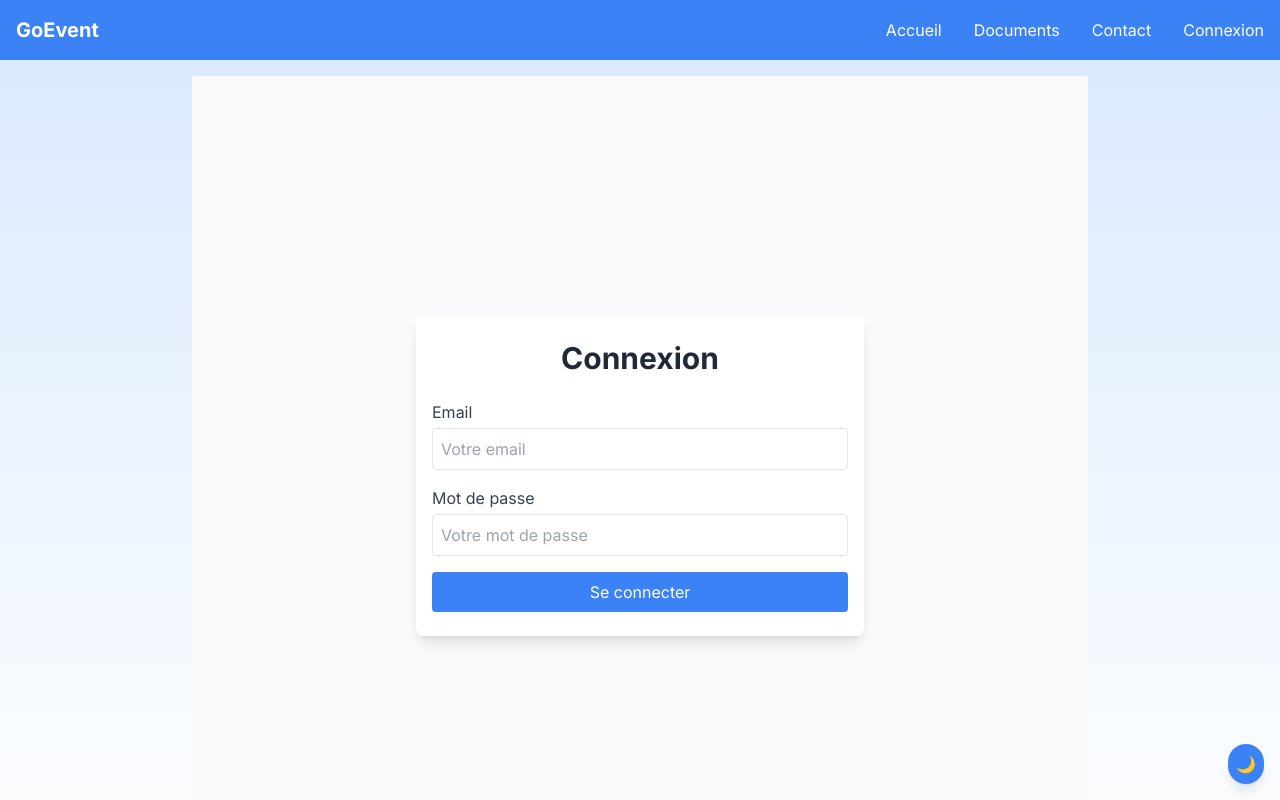
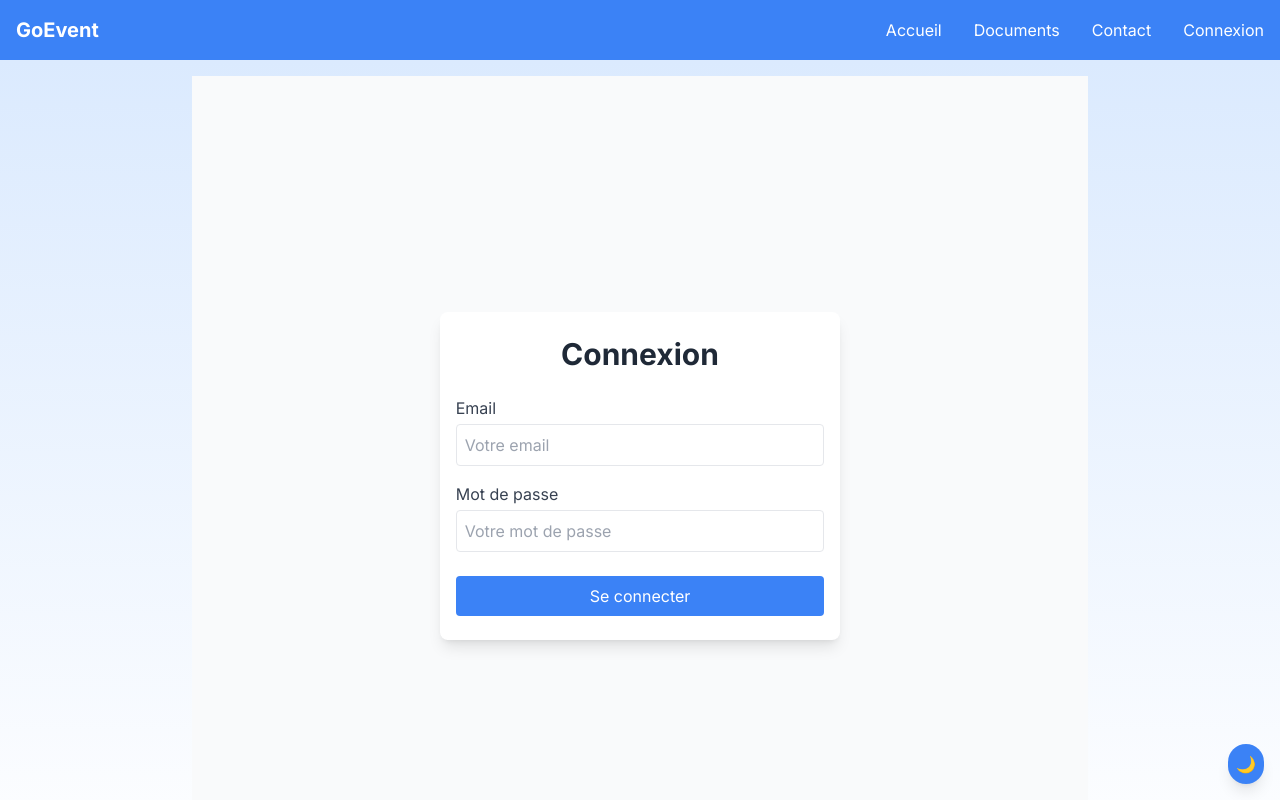
Before and after one commit to s6serge/goevents-app, a Next.js app: page /login in a window 1280 px wide. Shown: the top 800 px of the page. Built offline with nearby package versions, Linux system fonts and the light colour scheme.

Commit message:
Login page
Ajout commentaire + fix layer dimbrication

```diff
--- a/app/login/page.jsx
+++ b/app/login/page.jsx
@@ -1,40 +1,73 @@
 // app/login/page.jsx
+// Ce composant affiche la page de connexion avec un formulaire permettant à l'utilisateur de se connecter.
 export default function LoginPage() {
   return (
+    // Niveau 1 : Conteneur principal de la page
+    // - Définit un padding vertical (py-8), les couleurs de fond pour les modes clair et sombre,
+    //   et une hauteur minimale pour occuper tout l'écran (min-h-screen).
+    // - Utilise flex pour centrer verticalement le contenu.
     <div className="py-8 bg-gray-50 dark:bg-gray-900 min-h-screen flex items-center">
-        <div className="container mx-auto px-4 max-w-md bg-white dark:bg-gray-800 shadow-lg rounded-lg p-6">
+
+      {/*
+        Niveau 2 : Carte de connexion
+        - Centre horizontalement la carte avec mx-auto et un padding horizontal (px-4).
+        - Limite la largeur maximale (max-w-md) pour un rendu optimal sur écran.
+        - Applique un fond blanc (ou sombre en mode dark), une ombre (shadow-lg) et des coins arrondis (rounded-lg),
+        - Ajoute un padding intérieur (p-6) pour espacer le contenu.
+      */}
+      <div className="mx-auto px-4 max-w-md bg-white dark:bg-gray-800 shadow-lg rounded-lg p-6">
+
+        {/*
+          Niveau 3 : Titre de la page de connexion
+          - Texte de grande taille, en gras et centré.
+          - Marge inférieure (mb-6) pour séparer le titre du formulaire.
+        */}
         <h1 className="text-3xl font-bold mb-6 text-gray-800 dark:text-white text-center">
           Connexion
         </h1>
-          <form className="space-y-4">
-            <div>
-              <label
-                htmlFor="email"
-                className="block text-gray-700 dark:text-gray-200 mb-1"
-              >
+
+        {/*
+          Niveau 3 : Formulaire de connexion
+          - Permet à l'utilisateur de saisir son email et son mot de passe.
+          - Chaque champ est directement placé dans le formulaire pour maintenir une imbrication maximale de 4 niveaux.
+        */}
+        <form>
+          {/*
+            Niveau 4 : Champ Email
+            - Label associé et champ de saisie pour l'email.
+            - Le label et l'input sont placés directement dans le formulaire.
+            - La marge (mb-1 pour le label et mb-4 pour l'input) assure un espacement harmonieux.
+          */}
+          <label htmlFor="email" className="block text-gray-700 dark:text-gray-200 mb-1">
             Email
           </label>
           <input
             id="email"
             type="email"
-                className="w-full p-2 border rounded focus:outline-none focus:ring focus:border-blue-500"
             placeholder="Votre email"
+            className="w-full p-2 border rounded focus:outline-none focus:ring focus:border-blue-500 mb-4"
           />
-            </div>
-            <div>
-              <label
-                htmlFor="password"
-                className="block text-gray-700 dark:text-gray-200 mb-1"
-              >
+
+          {/*
+            Niveau 4 : Champ Mot de passe
+            - Label associé et champ de saisie pour le mot de passe.
+            - Les marges assurent un espacement cohérent avec le champ précédent.
+          */}
+          <label htmlFor="password" className="block text-gray-700 dark:text-gray-200 mb-1">
             Mot de passe
           </label>
           <input
             id="password"
             type="password"
-                className="w-full p-2 border rounded focus:outline-none focus:ring focus:border-blue-500"
             placeholder="Votre mot de passe"
+            className="w-full p-2 border rounded focus:outline-none focus:ring focus:border-blue-500 mb-6"
           />
-            </div>
+
+          {/*
+            Niveau 4 : Bouton de soumission
+            - Bouton sur toute la largeur, avec un fond bleu qui s'assombrit au survol.
+            - Transition fluide pour une meilleure interaction.
+          */}
           <button
             type="submit"
             className="w-full bg-blue-500 hover:bg-blue-600 text-white p-2 rounded transition duration-300"
```
Lines whose indentation alone changed are shown as unchanged.
